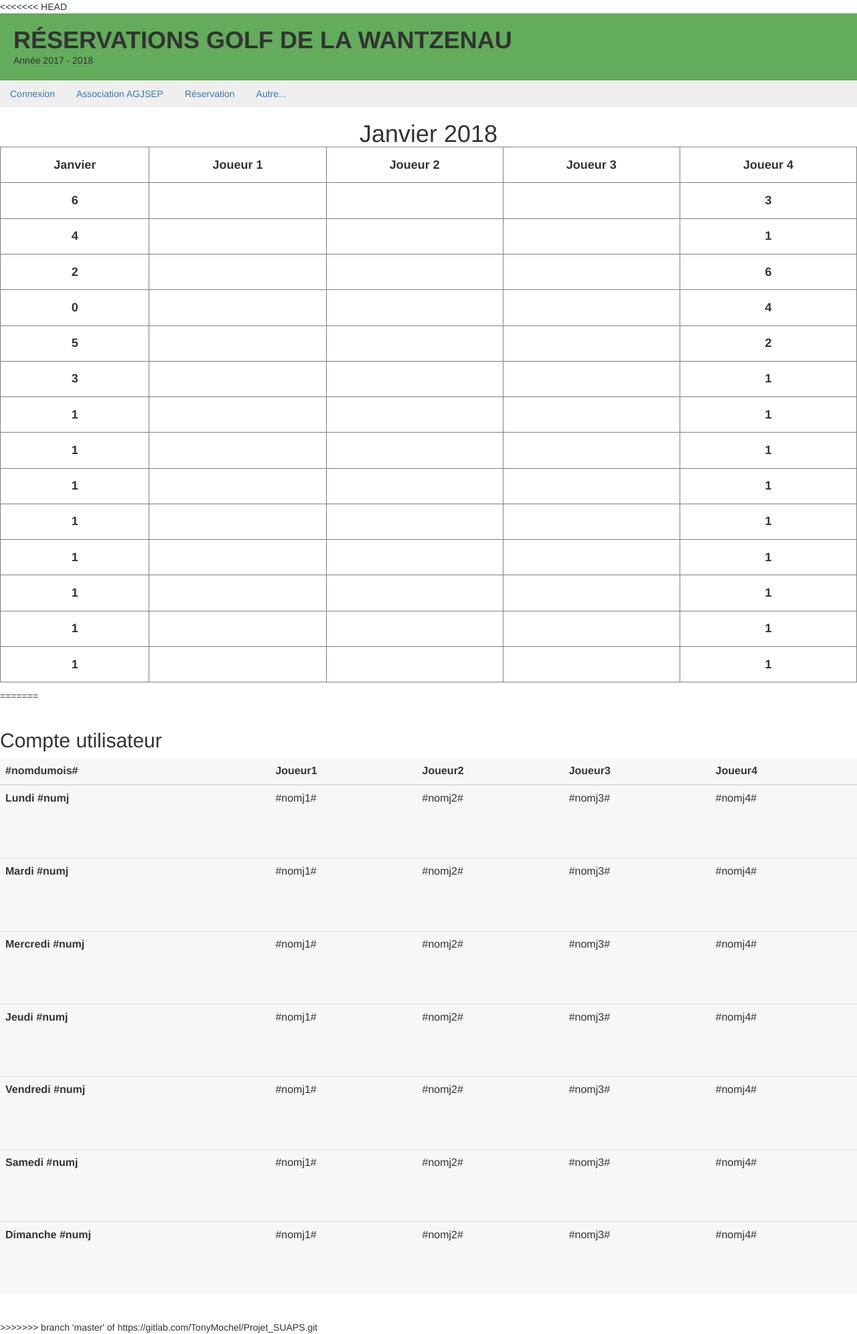
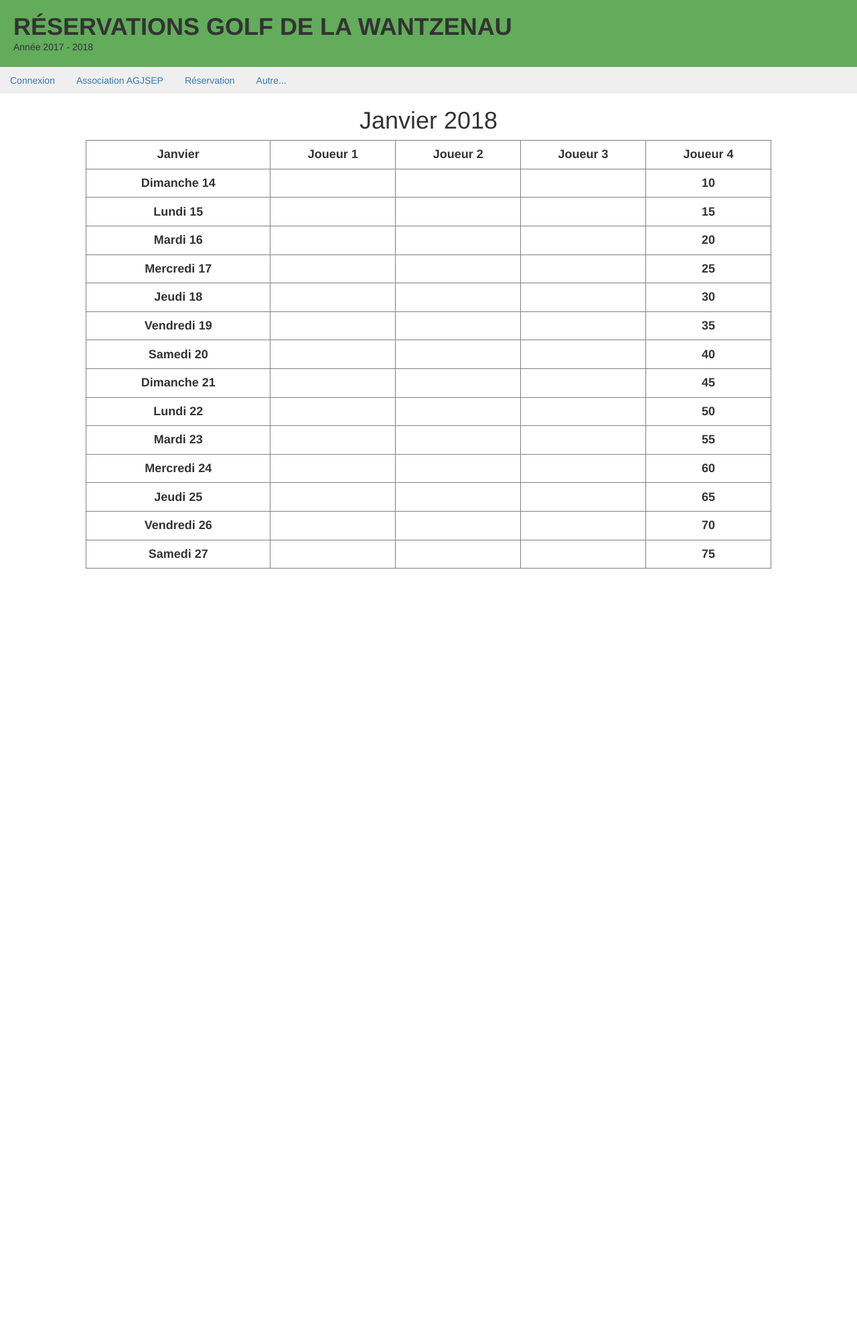
Before and after one commit to tonybloc/bts-suaps, a PHP site: page /view/reservView.php in a window 1280 px wide. Shown: the whole page at 67% size. After the commit the page ends 849 px from the top, so only its background shows below. Run offline with PHP 8.4, Linux system fonts and the light colour scheme.

Commit message:
ajout de la gestion du changement de mois et fix du tableau (version alpha)

```diff
--- a/index.php
+++ b/index.php
@@ -7,6 +7,7 @@
  *  Charge le bon controleur
  *  ceci est un commentaire de test rémy
  */
+
 
 require(__DIR__ . '/config.php');
 require(ROOT_FOLDER.DS.'controler'.DS.'controler.php');
--- a/model/calendar.class.php
+++ b/model/calendar.class.php
@@ -3,7 +3,11 @@ namespace model;
 
 class Calendar
 {
-
+    /**
+     *
+     * @var unknown
+     */
+    private $day;
     /**
      * contient le mois du calendrier
      * @var int
@@ -39,12 +43,12 @@ class Calendar
      * @param int $_month
      * @param int $_year
      */
-    public function __construct($_month, $_year)
+    public function __construct($_day,$_month, $_year)
     {
+        $this->day              = $_day;
         $this->month            = $_month;
         $this->year             = $_year;
         $this->nbDays           = cal_days_in_month(CAL_GREGORIAN, $_month, $_year);
-
     }
 
     /*
@@ -52,28 +56,63 @@ class Calendar
      */
     public function _generate()
     {
+        echo "<div id='content'>";
         echo "<table class='p' >";
 
+
+        $tempNbL= 1;
         for($i = 1 ; $i < 76; $i++)
         {
+            $dayTemp = $this->day + $tempNbL-1;
             //générations des cases
-            $this->dateFormatter   = cal_to_jd(CAL_GREGORIAN, $this->month, $i,$this->year);
-            $this->dayWeek         = jddayofweek($this->dateFormatter);
-            //if( $x<14)
-            //{
+            if( $dayTemp>$this->nbDays)
+            {
+                if ($this->month == 12)
+                {
+                    $this->month = 1;
+                    $this->year++;
+                    $this->day =1;
+                    $dayTemp = 1;
+                }
+                else
+                {
+                    $this->month++;
+                    $this->day =1;
+                    $dayTemp = 1;
+                    $tempNbL = 1;
+                }
+                    $this->dateFormatter   = cal_to_jd(CAL_GREGORIAN, $this->month, $this->day,$this->year);
+            }
+            else
+            {
+                if ($i == 6)
+                    $this->dateFormatter   = cal_to_jd(CAL_GREGORIAN, $this->month,$this->day,$this->year);
+                else
+                {
+                    $this->dateFormatter   = cal_to_jd(CAL_GREGORIAN, $this->month, $this->day+($i-(4*$tempNbL)-2),$this->year);
+                }
+            }
+            $this->dayWeek = jddayofweek($this->dateFormatter);
                 if ($i == 1)
-                    echo "<tr><td class ='plein'>".$this->getMonthToString($this->month)."</td>";
-                else if ($i%5==1)
-                    echo "<tr><td class ='plein'>".$this->dayWeek."</td>";
-                else if ($i%5==0 && $i>5)
-                    echo "<td class ='plein'>".$this->dayWeek."</td></tr>";
+                    echo "<tr><td class='plein'>".$this->getMonthToString($this->month)."</td>";
+                else if ($i%5==1 && $i > 1)
+                    echo "<tr><td class='plein'>".$this->getDayToString($this->dayWeek)." ".$dayTemp."</td>";
+                else if ($i%5==0 && $i > 5)
+                {
+                    echo "<td class='plein'>".$i."</td></tr>";
+                    $tempNbL++;
+                }
+                else if ($i == 5)
+                    echo "<td class='plein'>Joueur ".($i-1)."</td></tr>";
                 else if ($i<6 && $i>1)
-                    echo "<td class ='plein'>Joueur ".($i-1)."</td>";
+                    echo "<td class='plein'>Joueur ".($i-1)."</td>";
                 else
-                    echo "<td class ='plein'></td>";
-            //}
+                    echo "<td class='plein'></td>";
+
+                    //echo "<p>i = ".$i."  daytemp =".$dayTemp." day =".$this->day." tempbl =".$tempNbL."</p>";
         }
         echo "</table>";
+        echo "</div>";
     }
 
     /**
@@ -131,5 +170,11 @@ class Calendar
         return $ap[$key];
     }
 
+    public function getDayToString($nb)
+    {
+
+        $ap = array("Dimanche","Lundi","Mardi","Mercredi","Jeudi","Vendredi","Samedi");
+        return $ap[$nb];
+    }
 }
 ?>
--- a/view/reservView.php
+++ b/view/reservView.php
@@ -1,4 +1,4 @@
-<<<<<<< HEAD
+
 <?php
 use model\Calendar;
 
@@ -8,94 +8,16 @@ require_once ('../config.php');
 require_once (ROOT_FOLDER.DS.'model'.DS.'calendar.class.php');
 require_once (ROOT_FOLDER.DS.'view'.DS.'header.php');
 ob_start();
-$calendar1 = new Calendar(date("m"),date("Y"));
+
+$calendar1 = new Calendar(14,date("m"),date("Y"));
 ?>
 
 <h1 style="text-align:center">
-	<?php echo $calendar1->getMonthToString($calendar1->getMonth())." ".$calendar1->getYear(),
-	$calendar1->_generate();
+	<?php echo $calendar1->getMonthToString($calendar1->getMonth())." ".$calendar1->getYear();?>
+</h1>
+	<?php
+	   echo $calendar1->_generate();
     ?>
-</h1>
+
 
 <?php $content = ob_get_clean(); require(ROOT_FOLDER.DS.'view'.DS.'template.php');?>
-=======
-<main>
-	<section>
-	    <!-- en-tête -->
-		<div class="setup-wrapper">
-    		<!-- Inscription -->
-    		<div class="account_header">
-            	<h2>Compte utilisateur</h2>
-         	</div>
-         	<div>
-        		<table class="table">
-        			<thead>
-        				<tr>
-        					<th scope ="col">#nomdumois#</th>
-        					<th scope ="col">Joueur1</th>
-        					<th scope ="col">Joueur2</th>
-        					<th scope ="col">Joueur3</th>
-        					<th scope ="col">Joueur4</th>
-       					</tr>
-       				</thead>
-       				<tbody>
-       					<tr>
-        					<th scope = "row">Lundi #numj</th>
-        					<td>#nomj1#</td>
-        					<td>#nomj2#</td>
-        					<td>#nomj3#</td>
-        					<td>#nomj4#</td>
-        				</tr>
-       					<tr>
-        					<th scope = "row">Mardi #numj</th>
-        					<td>#nomj1#</td>
-        					<td>#nomj2#</td>
-        					<td>#nomj3#</td>
-        					<td>#nomj4#</td>
-        				</tr>
-        				<tr>
-        					<th scope = "row">Mercredi #numj</th>
-        				<td>#nomj1#</td>
-       						<td>#nomj2#</td>
-       						<td>#nomj3#</td>
-       						<td>#nomj4#</td>
-       					</tr>
-        				<tr>
-        					<th scope = "row">Jeudi #numj</th>
-        					<td>#nomj1#</td>
-        					<td>#nomj2#</td>
-        					<td>#nomj3#</td>
-       						<td>#nomj4#</td>
-       					</tr>
-        				<tr>
-        					<th scope = "row">Vendredi #numj</th>
-        					<td>#nomj1#</td>
-        					<td>#nomj2#</td>
-        					<td>#nomj3#</td>
-       						<td>#nomj4#</td>
-       					</tr>
-       					<tr>
-        					<th scope = "row">Samedi #numj</th>
-        					<td>#nomj1#</td>
-        					<td>#nomj2#</td>
-        					<td>#nomj3#</td>
-        					<td>#nomj4#</td>
-        				</tr>
-       					<tr>
-       						<th scope = "row">Dimanche #numj</th>
-        					<td>#nomj1#</td>
-        					<td>#nomj2#</td>
-        					<td>#nomj3#</td>
-        					<td>#nomj4#</td>
-        				</tr>
-        			</tbody>
-       			</table>
-    		</div>
-		</div>
-	</section>
-</main>
-
-<?php
-require_once(__DIR__ .'/../config.php');
-?>
->>>>>>> branch 'master' of https://gitlab.com/TonyMochel/Projet_SUAPS.git
```
